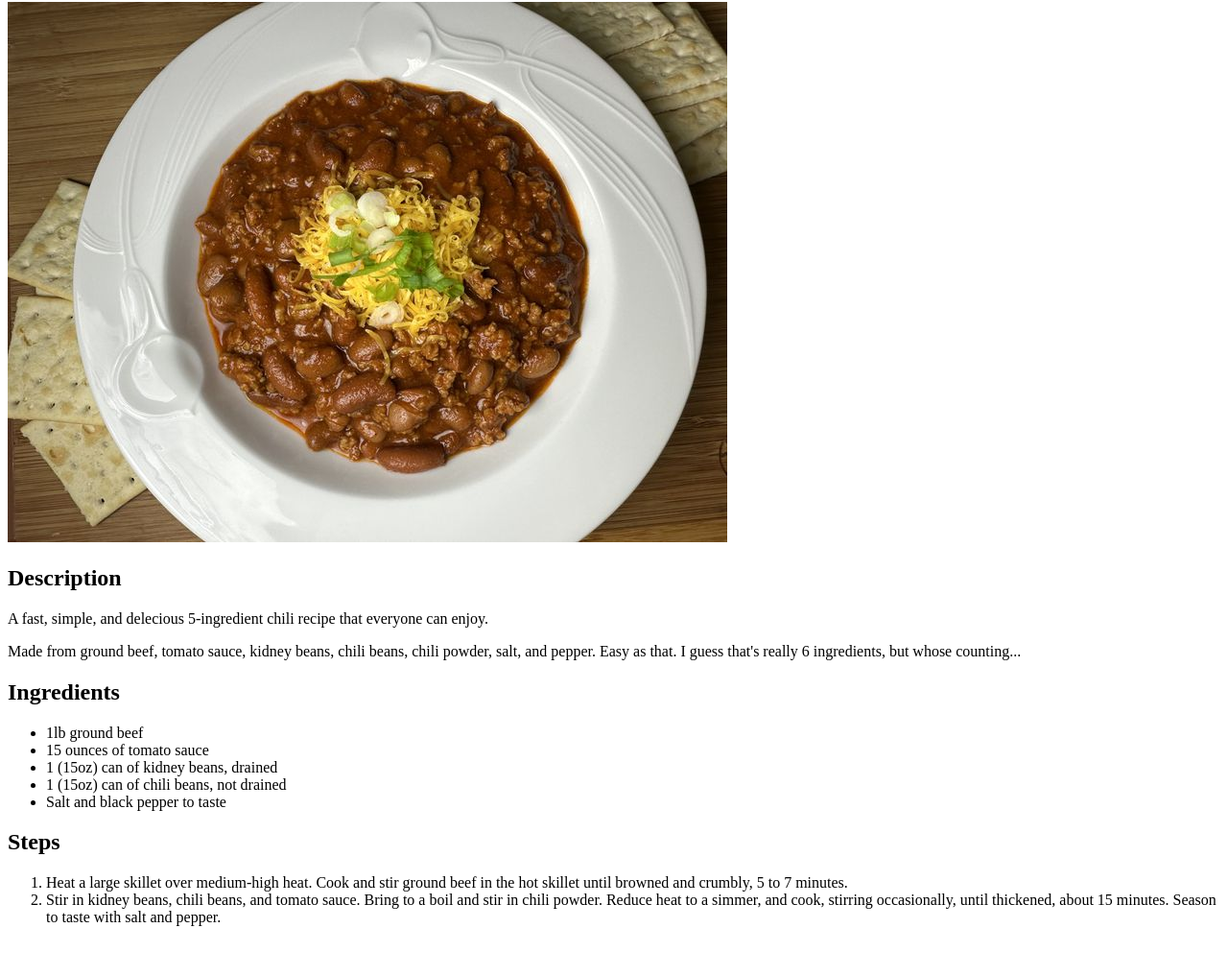
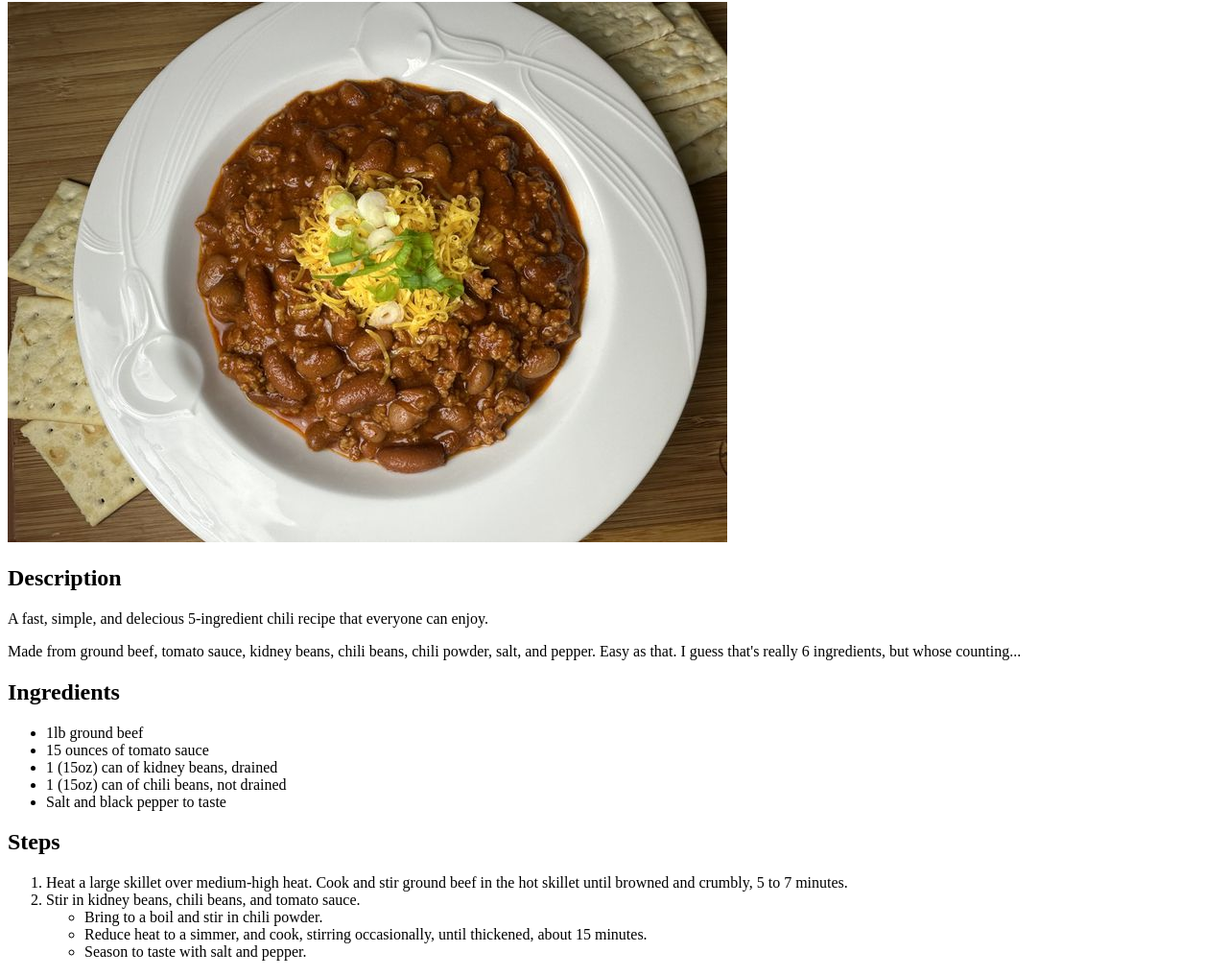
Before and after one commit to acemwood/odin-recipes, a plain HTML site: page recipes/chili.html in a window 1280 px wide. Shown: the part 78-1095 px from the top of the page at 96% size. Before the commit the page ends 1059 px from the top, so only its background shows below. Drawn offline with Linux system fonts and the light colour scheme.

Commit message:
Build: Add unordered list to recipe steps

```diff
--- a/recipes/chili.html
+++ b/recipes/chili.html
@@ -21,8 +21,15 @@
         </ul>
         <h2>Steps</h2>
         <ol>
-            <li>Heat a large skillet over medium-high heat. Cook and stir ground beef  in the hot skillet until browned and crumbly, 5 to 7 minutes.</li>
-            <li>Stir in kidney beans, chili beans, and tomato sauce. Bring to a boil and stir in chili powder. Reduce heat to a simmer, and cook, stirring occasionally, until thickened, about 15 minutes. Season to taste with salt and pepper.</li>
+            <li>Heat a large skillet over medium-high heat. Cook and stir ground beef in the hot skillet until browned and crumbly, 5 to 7 minutes.</li>
+            <li>
+                Stir in kidney beans, chili beans, and tomato sauce.
+                <ul>
+                    <li>Bring to a boil and stir in chili powder.</li>
+                    <li>Reduce heat to a simmer, and cook, stirring occasionally, until thickened, about 15 minutes.</li>
+                    <li>Season to taste with salt and pepper.</li>
+                </ul>
+            </li>
         </ol>
     </Body>
 
```
